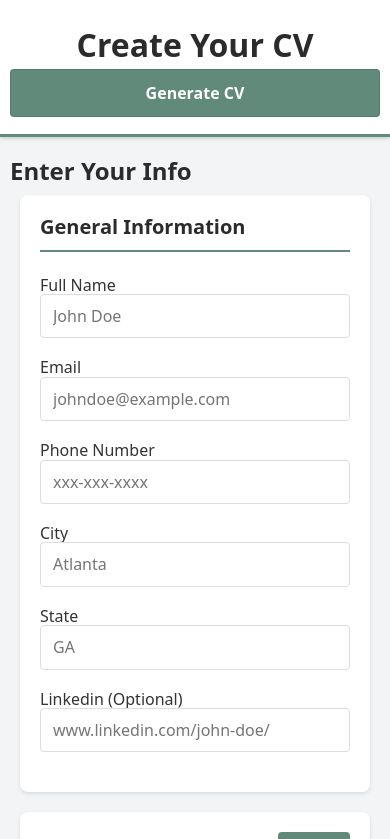
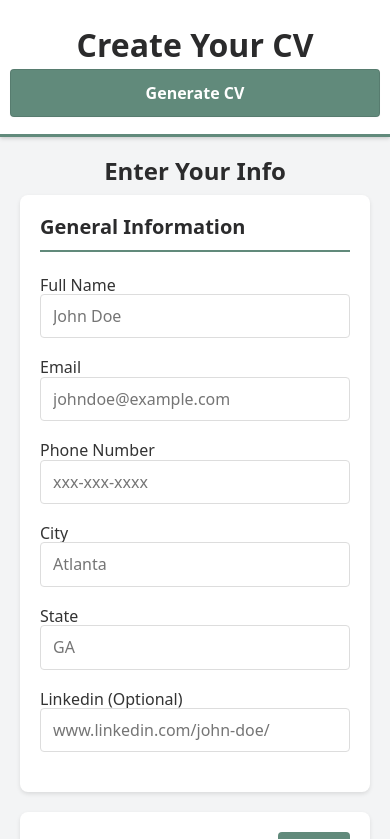
Before and after one commit to Abdirazakf/cv-app, a React (Vite) app: page / in a window 390 px wide. Shown: the top 839 px of the page. Built offline with nearby package versions, Linux system fonts and the light colour scheme.

Commit message:
Fixed styling on main body header

```diff
--- a/src/components/MainBody.jsx
+++ b/src/components/MainBody.jsx
@@ -113,7 +113,7 @@ export default function Main() {
 
     return (
         <main>
-            <h2>Enter Your Info</h2>
+            <h2 id='main-header'>Enter Your Info</h2>
             <form onSubmit={handleSubmit} id="cv-form">
                 <div className="cv-container">
                     <div className="form-column">
--- a/src/styles/index.css
+++ b/src/styles/index.css
@@ -48,6 +48,10 @@ main {
     padding: 20px 10px;
 }
 
+#main-header {
+    margin: 0;
+}
+
 h2 {
     color: var(--heading-color);
     margin: 0;
@@ -89,6 +93,10 @@ h2 {
     #header {
         width: 100%;
     }
+
+    #main-header {
+        text-align: center;
+    }
 }
 
 @media screen and (min-width: 1400px) {
```
